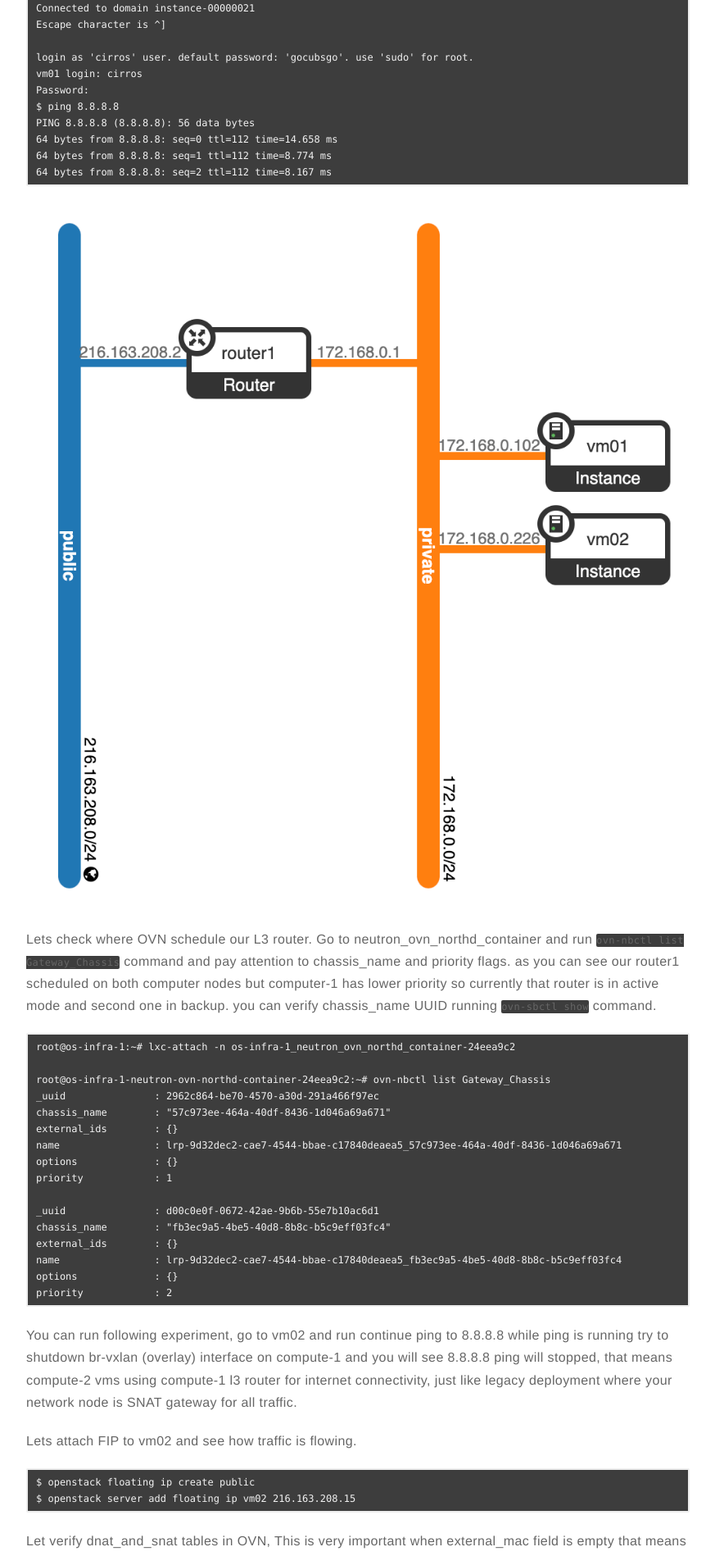
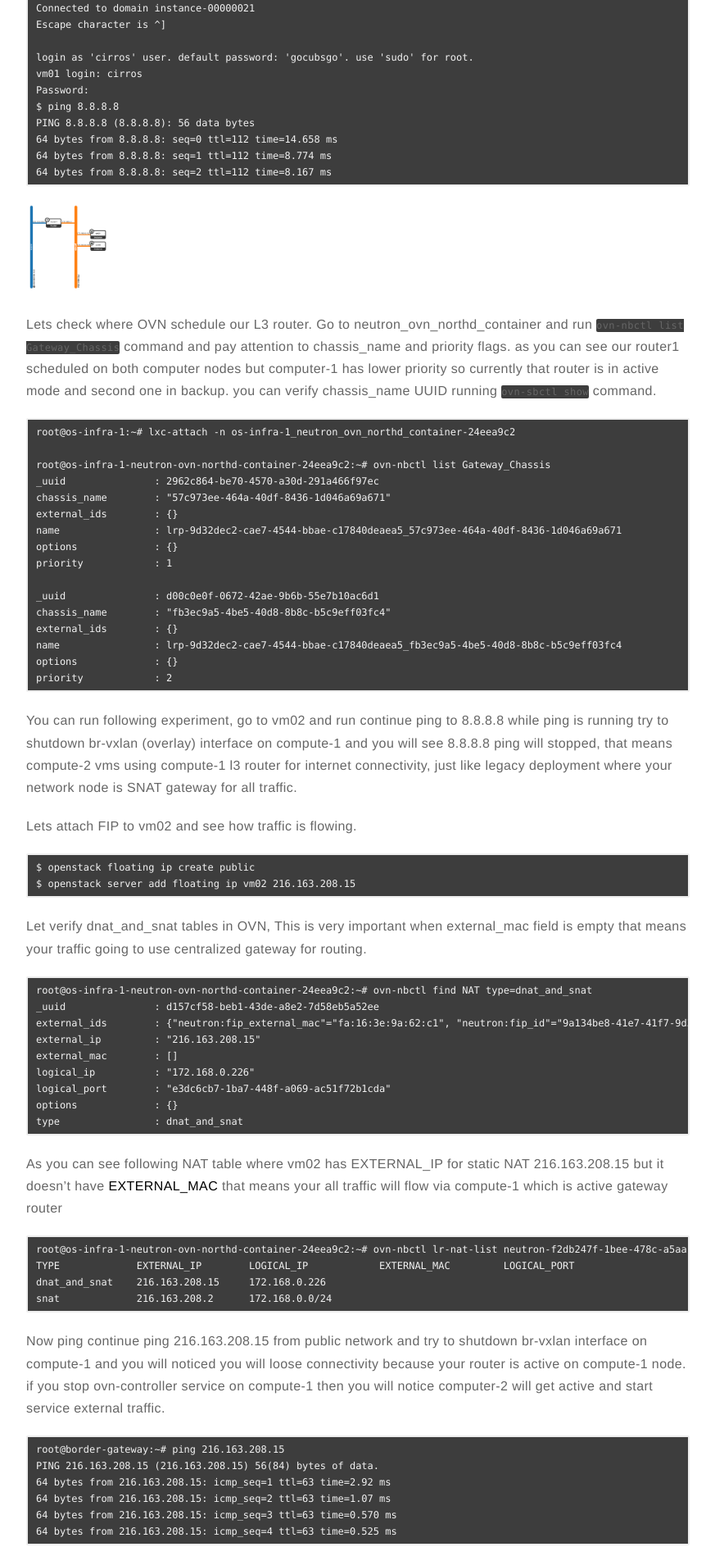
Before and after one commit to satishdotpatel/satishdotpatel.github.io, a Jekyll site: the page built from _posts/2021-04-08-openstack-ansible-ovn-deployment-part2.markdown, in a window 1280 px wide. Shown: the part 2365-4263 px from the top of the page at 82% size, without its empty margins (203-1076 px from the left). Built offline with Jekyll 4.4.1, drawn with Linux system fonts in a browser that asks for light colours; comment, search, counter and statistics services are not loaded.

Commit message:
ovn part-2

````diff
--- a/_posts/2021-04-08-openstack-ansible-ovn-deployment-part2.markdown
+++ b/_posts/2021-04-08-openstack-ansible-ovn-deployment-part2.markdown
@@ -123,7 +123,7 @@
 64 bytes from 8.8.8.8: seq=2 ttl=112 time=8.167 ms
 ```
 
-![<img>](/assets/images/2021-03-29-openstack-ansible-ovn-deployment/ovn-l3.png)
+![<img>](/assets/images/2021-03-29-openstack-ansible-ovn-deployment/ovn-l3.png){: width="100" }
 
 Lets check where OVN schedule our L3 router. Go to neutron_ovn_northd_container and run `ovn-nbctl list Gateway_Chassis` command and pay attention to chassis_name and priority flags. as you can see our router1 scheduled on both computer nodes but computer-1 has lower priority so currently that router is in active mode and second one in backup. you can verify chassis_name UUID running `ovn-sbctl show` command.
 
````
